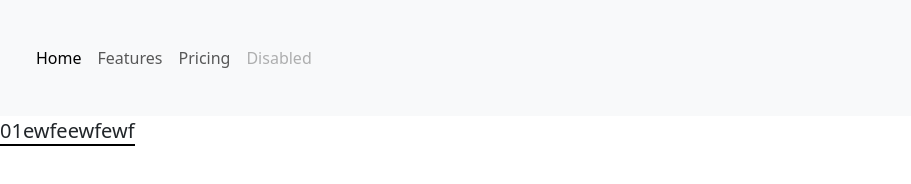
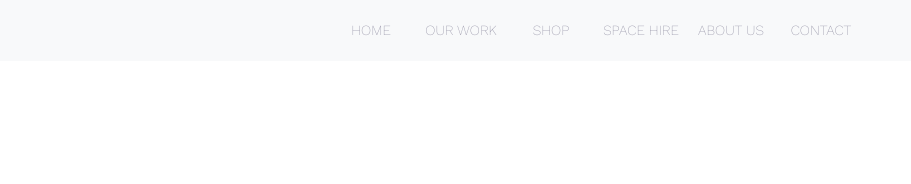
Before and after one commit to ogunnaike1/first-project, a plain HTML site: page space.html in a window 1280 px wide. Shown: the whole page, without its empty margins (0-911 px from the left). Drawn offline with nearby package versions, Linux system fonts and the light colour scheme.

Commit message:
i changed comething

```diff
--- a/_mediaquery.scss
+++ b/_mediaquery.scss
@@ -12,6 +12,9 @@
 @media (min-width:575px){
     .navbarDiv{
         height: 45px;
+        .navbarlink{
+            text-align: center;
+        }
     }
 
 }
--- a/shop.scss
+++ b/shop.scss
@@ -6,16 +6,14 @@ body{
     padding: 0;
 }
 .navwrapper{
-    position: relative;
+
+
     .navbutton{
-    margin-right: 0%;
 
-    right: 0;
-    top: 2px;
 
     }
     .navbarDiv{
-    height: 45px;
+
 
     .navbarlink{
 
@@ -23,9 +21,10 @@ body{
 
         gap:0 1%;
         font-size: 14px;
-    text-align: center;
+
         font-family: 'Work Sans', sans-serif;
         .link-list{
+            margin: auto 0;
 
 
             a{
--- a/space.html
+++ b/space.html
@@ -5,36 +5,45 @@
     <meta name="viewport" content="width=device-width, initial-scale=1">
     <title>Bootstrap demo</title>
     <link href="https://cdn.jsdelivr.net/npm/bootstrap@5.3.0-alpha3/dist/css/bootstrap.min.css" rel="stylesheet" integrity="sha384-KK94CHFLLe+nY2dmCWGMq91rCGa5gtU4mk92HdvYe+M/SXH301p5ILy+dN9+nJOZ" crossorigin="anonymous">
+    <link rel="stylesheet" href="https://cdn.jsdelivr.net/npm/bootstrap-icons@1.10.5/font/bootstrap-icons.css">
+    <link rel="preconnect" href="https://fonts.googleapis.com">
+<link rel="preconnect" href="https://fonts.gstatic.com" crossorigin>
+<link href="https://fonts.googleapis.com/css2?family=Open+Sans&family=Work+Sans:wght@200;300;400;600&display=swap" rel="stylesheet">
     <link rel="stylesheet" href="CSS/space.css">
   </head>
   <body>
-    <nav class="navbar navbar-expand-lg bg-body-tertiary">
+    <nav class="navbar navbar-expand-md navbar-expand-sm bg-body-tertiary">
         <div class="container-fluid navwrapper">
-          <a class="navbar-brand" href="#"></a>
-          <button class="navbar-toggler" type="button" data-bs-toggle="collapse" data-bs-target="#navbarNav" aria-controls="navbarNav" aria-expanded="false" aria-label="Toggle navigation">
+
+          <button class="navbar-toggler navbutton" type="button" data-bs-toggle="collapse" data-bs-target="#navbarNav" aria-controls="navbarNav" aria-expanded="false" aria-label="Toggle navigation">
             <span class="navbar-toggler-icon"></span>
           </button>
           <div class="collapse navbar-collapse navbarDiv" id="navbarNav">
             <ul class="navbar-nav navbarlink">
-              <li class="nav-item">
-                <a class="nav-link active" aria-current="page" href="#">Home</a>
+              <li class="nav-item link-list">
+                  <a class="nav-link" href="./index.html" target="_self">HOME</a>
+                </li>
+              <li class="nav-item link-list">
+                <a class="nav-link" href="#">OUR WORK</a>
+
               </li>
-              <li class="nav-item">
-                <a class="nav-link" href="#">Features</a>
+              <li class="nav-item link-list">
+                <a class="nav-link" href="#">SHOP</a>
               </li>
-              <li class="nav-item">
-                <a class="nav-link" href="#">Pricing</a>
-              </li>
-              <li class="nav-item">
-                <a class="nav-link disabled">Disabled</a>
-              </li>
+              <li class="nav-item link-list">
+                  <a class="nav-link" href="#">SPACE HIRE</a>
+                </li>
+                <li class="nav-item link-list">
+                  <a class="nav-link" href="#">ABOUT US</a>
+                </li>
+                <li class="nav-item link-list">
+                  <a class="nav-link" href="#">CONTACT</a>
+                </li>
+
             </ul>
           </div>
         </div>
       </nav>
-      <div class="line">
-        <span>01ewfeewfewf</span>
-      </div>
 
     <script src="https://cdn.jsdelivr.net/npm/bootstrap@5.3.0-alpha3/dist/js/bootstrap.bundle.min.js" integrity="sha384-ENjdO4Dr2bkBIFxQpeoTz1HIcje39Wm4jDKdf19U8gI4ddQ3GYNS7NTKfAdVQSZe" crossorigin="anonymous"></script>
   </body>
--- a/space.scss
+++ b/space.scss
@@ -1,18 +1,45 @@
+@import'./mediaquery';
 body{
+    margin: 0;
+    padding: 0;
 
 }
 .navwrapper{
-    .navbarDiv{
-        height: 100px;
-    }
-
-}
-.line{
-
-    font-size: 20px;
 
 
-    span{
-        border-bottom: 2px solid black;
+    .navbutton{
+
+
     }
-}
+    .navbarDiv{
+
+
+    .navbarlink{
+
+        margin: 0 auto;
+
+
+        font-size: 14px;
+
+
+        font-family: 'Work Sans', sans-serif;
+        .link-list{
+            margin: auto 0;
+
+
+            a{
+                color:#9391a4;
+                font-weight: 100;
+                width: 90px;
+
+                padding: 0 5px;
+
+
+            }
+
+        }
+
+
+    }
+    }
+    }
--- a/style.scss
+++ b/style.scss
@@ -20,16 +20,17 @@ body{
 
     margin: 0 auto;
 
-    gap:0 1%;
+
     font-size: 14px;
-    text-align: center;
+
+
     font-family: 'Work Sans', sans-serif;
     .link-list{
         margin: auto 0;
 
 
         a{
-            color:#9391a4 ;
+            color:#9391a4;
             font-weight: 100;
             width: 90px;
 
```
Also changed, not shown: index.html (+3 -3 lines), shop.html (+2 -2 lines), CSS/shop.css, CSS/space.css, CSS/style.css. Lines whose indentation alone changed are shown as unchanged.
